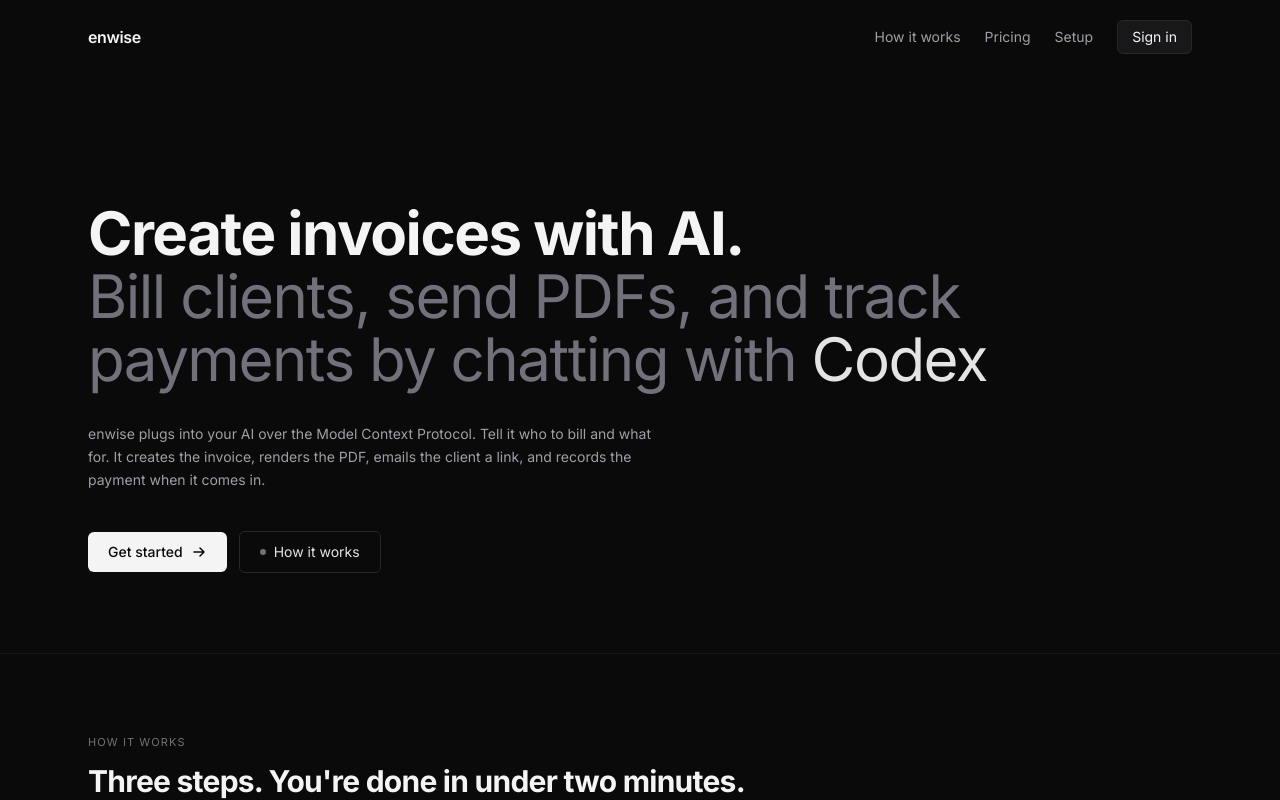
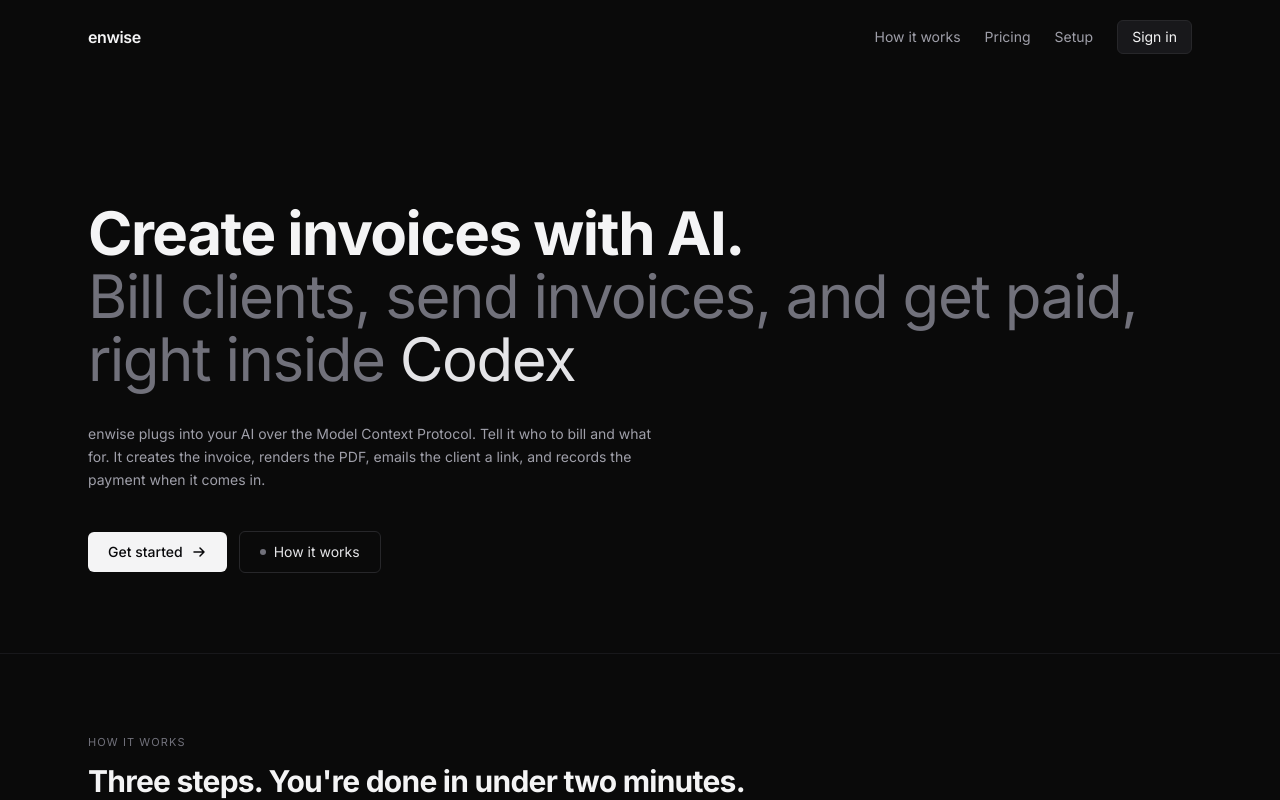
Before and after one commit to adipundir/enwise, a Next.js app in the folder interface/: page / in a window 1280 px wide. Shown: the top 800 px of the page. Built offline with nearby package versions, Linux system fonts and the light colour scheme; no server answers.

Commit message:
Landing hero: "send invoices, get paid, right inside Claude"
"Send PDFs" undersold the product; reframe the subhead around the
actual surface (invoicing + payment) and the fact that it lives
inside the AI client.

Co-Authored-By: Claude Opus 4.7 (1M context) <noreply@anthropic.com>

```diff
--- a/interface/components/landing.tsx
+++ b/interface/components/landing.tsx
@@ -22,7 +22,7 @@ export async function Landing() {
             </span>
             <br />
             <span className="font-normal text-zinc-500">
-              Bill clients, send PDFs, and track payments by chatting with{" "}
+              Bill clients, send invoices, and get paid, right inside{" "}
               <RotatingWord
                 words={["Claude", "Cursor", "Codex", "Windsurf", "Antigravity"]}
                 className="text-zinc-200"
```
